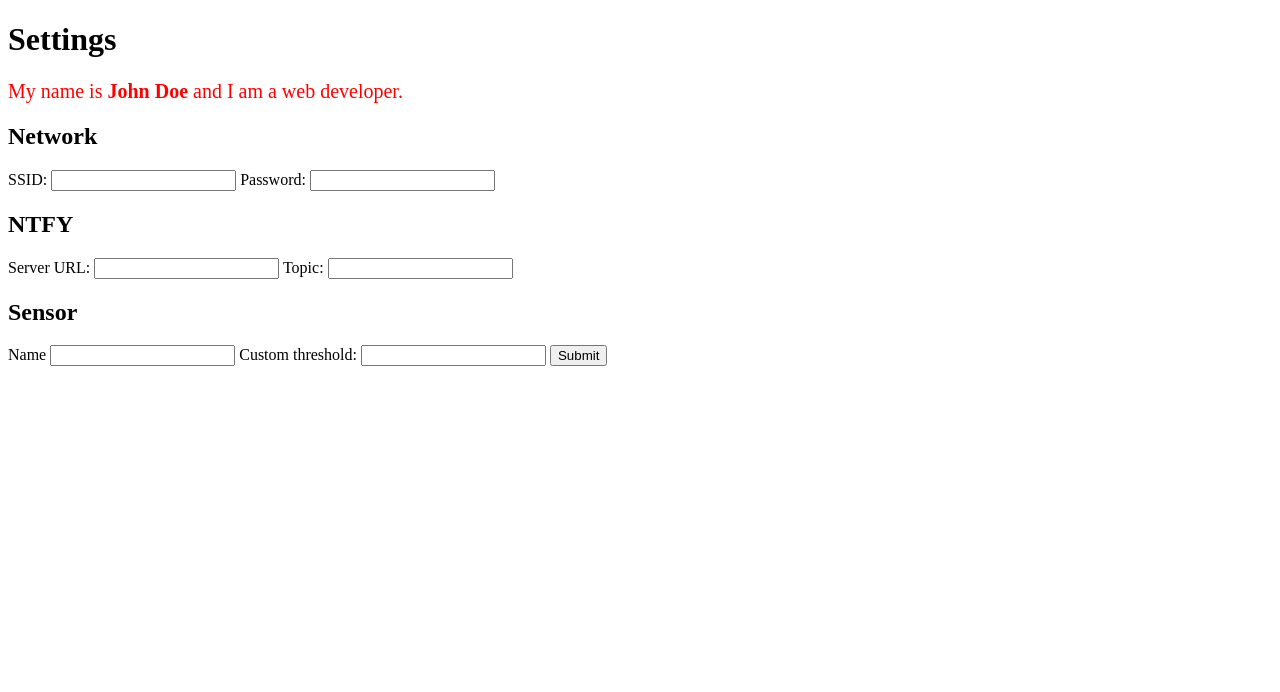
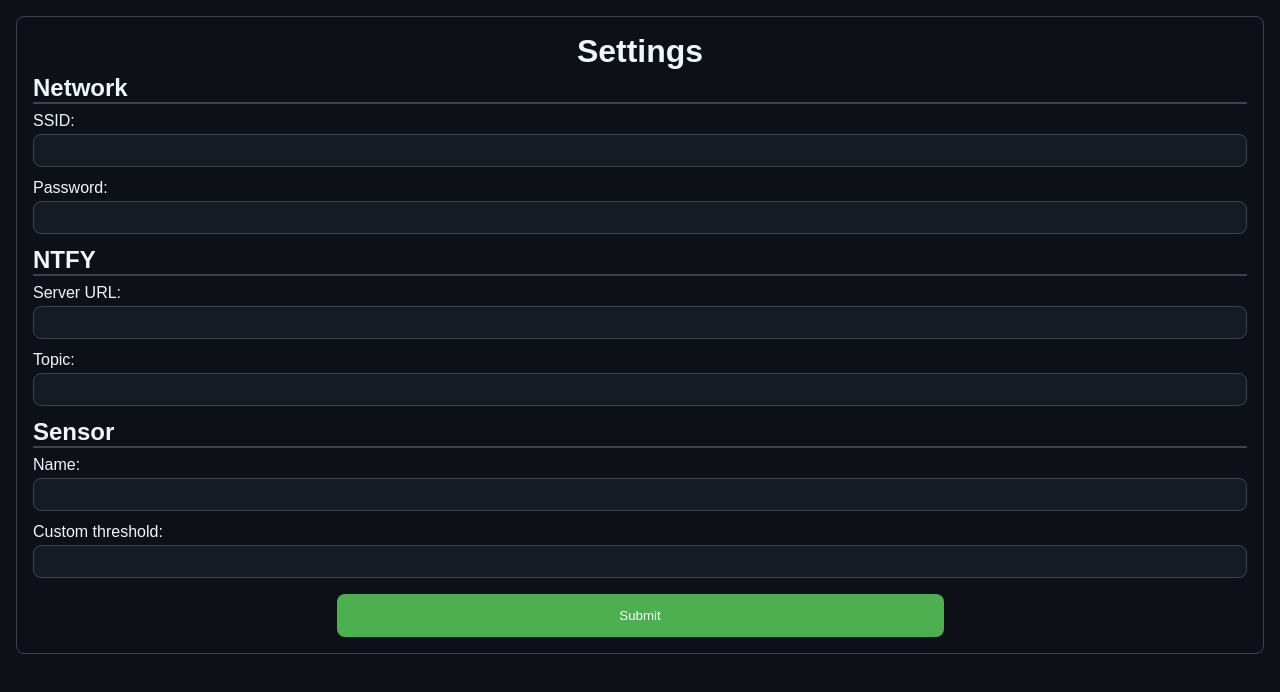
Before and after one commit to k0hlii/MoistureMate, a plain HTML site: page data/index.html in a window 1280 px wide. Drawn offline with Linux system fonts and the light colour scheme.

Commit message:
Refactor setup code and update UI styling

```diff
--- a/data/index.html
+++ b/data/index.html
@@ -7,10 +7,11 @@
     <title>Document</title>
   </head>
   <body>
-    <h1>Settings</h1>
-    <p>My name is <strong>John Doe</strong> and I am a web developer.</p>
     <form action="/submit" method="post">
+
+      <h1>Settings</h1>
       <h2>Network</h2>
+
       <label for="name">SSID:</label>
       <input type="text" name="ssid" id="ssid" />
       <label for="name">Password:</label>
@@ -23,7 +24,7 @@
       <input type="text" name="topic" id="topic" />
 
       <h2>Sensor</h2>
-      <label for="name">Name</label>
+      <label for="name">Name:</label>
       <input type="text" name="name" id="name" />
       <label for="name">Custom threshold:</label>
       <input type="text" name="ct" id="ct" />
--- a/data/style.css
+++ b/data/style.css
@@ -1,4 +1,54 @@
-p {
-    color: red;
-    font-size: 20px;
+body, html {
+    margin: .5rem;
+    padding: 0;
+    font-family: Arial, sans-serif;
+    background-color: #0d1117;
+    color:#f0f6fc;
 }
+
+label {
+    margin-top: 0.25rem;
+    margin-bottom: 0.25rem;
+}
+
+input {
+    padding: .5rem;
+    /* margin: 10px 0; */
+    margin-bottom: 0.5rem;
+
+    border-radius: .5rem;
+    border: 1px solid #3d444d;
+    background-color: #151b23;
+}
+
+h1 {
+    align-self: center;
+    margin: 0;
+}
+
+h2 {
+    margin-top: .25rem;
+    margin-bottom: .25rem;
+    border-bottom: 0.125rem solid #3d444d;
+}
+
+form {
+    padding: 1rem;
+    border-radius: .5rem;
+    margin: 0 auto;
+    display: flex;
+    flex-direction: column;
+    border: 0.05rem solid #3d444d;
+}
+
+button {
+    background-color: #4CAF50;
+    color: white;
+    padding: 14px 20px;
+    margin: 0 auto;
+    margin-top: .5rem;
+    border: none;
+    cursor: pointer;
+    width: 50%;
+    border-radius: .5rem;
+}
```
